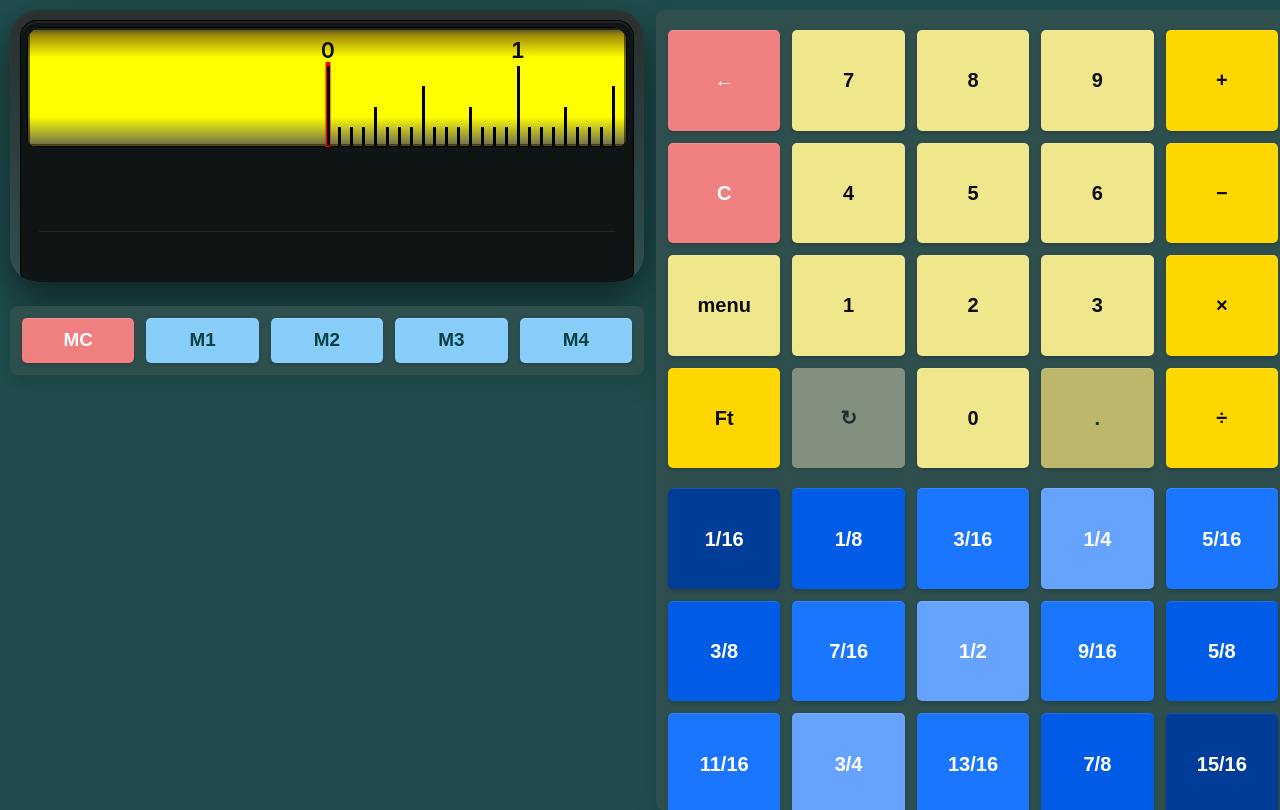
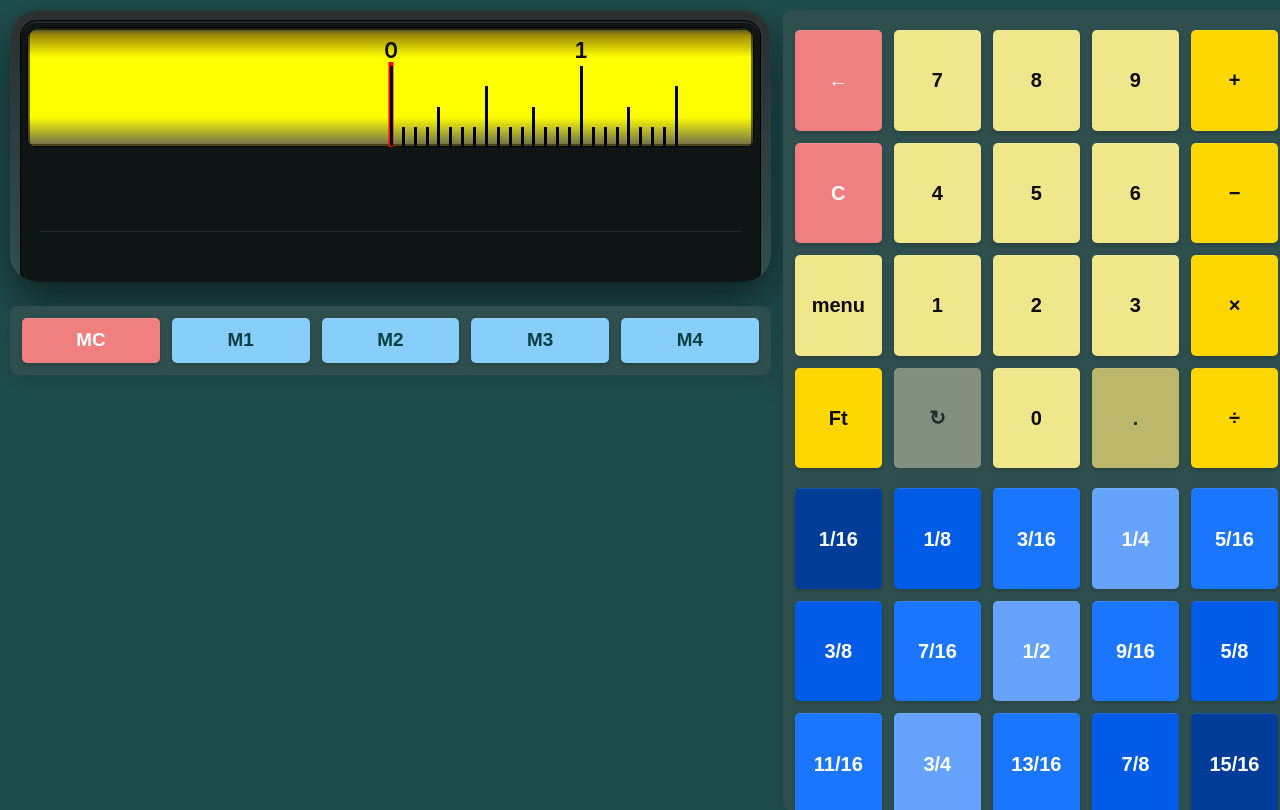
Before and after one commit to raemennj/projects, a plain HTML site: page calc_screens.html in a window 1280 px wide. Drawn offline with nearby package versions, Linux system fonts and the light colour scheme; a web font is replaced by a local one.

Commit message:
Update layout-landscape.css

```diff
--- a/layout-landscape.css
+++ b/layout-landscape.css
@@ -1,34 +1,31 @@
 /* layout-landscape.css
-   Landscape-only layout overrides (force full safe-area width)
-   Load this AFTER your main CSS.
+   Landscape-only layout for Inch Calc
+   - Full safe-area width/height
+   - Left column widened (60%) for Bezel + Memory
+   - Panels stretch to fill their columns
 */
 
 @media (orientation: landscape), (min-aspect-ratio: 1/1) {
 
-  /* 0) Safety: ensure the file is really loaded (temporary visual check)
-     Uncomment for a quick test, then re-comment:
-  body { outline: 3px solid lime !important; }
-  */
+  /* ===== Global safeguards ===== */
 
-  /* 1) Kill any width caps from portrait */
+  /* Neutralize portrait constraints and ancestors that might clamp width */
   :root {
-    --card-max: 99999px; /* neutralize clamp upper bound */
+    --card-max: 99999px;   /* defeat clamp upper bound */
+    --left-col-fr: 0.6fr;  /* widen left side */
+    --right-col-fr: 0.4fr; /* right side */
   }
 
-  /* 2) Ancestors must not clamp the width */
   html, body, #app {
     width: 100% !important;
     max-width: none !important;
     box-sizing: border-box;
   }
 
-  /* Portrait had body as flex; that can center & shrink the child.
-     Make the body a normal block container in landscape.
-  */
+  /* Portrait used flex on body; switch to block so children can fill width */
   body {
     display: block !important;
     margin: 0;
-    /* Respect all safe areas */
     padding:
       calc(env(safe-area-inset-top, 0px) + 10px)
       calc(env(safe-area-inset-right, 0px) + 10px)
@@ -38,62 +35,84 @@
     overflow: hidden;
   }
 
-  /* 3) FORCE the card to fill the safe-area viewport width/height */
+  /* ===== Card fills safe-area viewport and becomes a 2-col grid ===== */
   .card,
   #card {
-    /* Overwrite the portrait clamp */
     width: calc(100dvw - env(safe-area-inset-left, 0px) - env(safe-area-inset-right, 0px)) !important;
     height: calc(100dvh - env(safe-area-inset-top, 0px) - env(safe-area-inset-bottom, 0px)) !important;
 
     max-width: none !important;
     max-height: none !important;
 
-    margin: 0 !important;             /* defeat margin:auto centering */
-    padding: 0;                        /* grid gaps handle spacing */
+    margin: 0 !important;
+    padding: 0;
     box-sizing: border-box;
 
     display: grid !important;
-    grid-template-columns: 1fr 1fr;    /* left / right halves */
+    grid-template-columns: var(--left-col-fr) var(--right-col-fr);
     grid-auto-rows: minmax(0, 1fr);
     grid-auto-flow: row;
     gap: var(--gap);
   }
 
-  /* 4) Left column: Bezel stacked over Memory */
+  /* ===== Left column: Bezel stacked over Memory (wider) ===== */
+
+  /* Make sure panels stretch fully across their column */
+  .bezel,
+  .memory,
+  .panel {
+    width: 100% !important;
+    max-width: none !important;
+    justify-self: stretch !important;
+    align-self: stretch; /* allow height growth within the grid row */
+  }
+
+  /* Place bezel at row 1 (top-left) */
   .bezel {
     grid-column: 1;
     grid-row: 1;
     margin: 0 0 var(--gap) 0;
   }
 
+  /* Place memory below bezel in left column */
   .memory {
     grid-column: 1;
     grid-row: 2;
-    align-self: end;
-    max-height: 40dvh;
+    /* allow memory to be comfortably tall; tweak as you like */
+    max-height: none;      /* was 40dvh; remove cap to avoid crowding */
     overflow: clip;
   }
 
+  /* Keep bezel internals behaving */
+  .bezel__rim {
+    width: 100%;
+    box-sizing: border-box;
+  }
+
+  /* Results/history usability */
   .results .pad { gap: 8px; }
   .history { max-height: 100%; overflow: auto; }
 
-  /* 5) Right column: Keypad (console + fractions) occupies entire right half */
+  /* Optional: use width gracefully */
+  .row.input { font-size: clamp(20px, 2.2vw, 30px); }
+  .output    { font-size: clamp(20px, 1.9vw, 30px); }
+
+  /* ===== Right column: Keypad (console + fractions) ===== */
   .keypad {
     grid-column: 2 / 3;
     grid-row: 1 / -1;
 
     display: grid;
-    grid-template-rows: auto 1fr;   /* console on top, fractions below */
+    grid-template-rows: auto 1fr;  /* console above, fractions below */
     gap: var(--gap);
 
-    /* Tile sizing from safe-area-visible height */
+    /* Compute responsive tile height from safe-area height */
     --available-h: calc(100dvh - env(safe-area-inset-top, 0px) - env(safe-area-inset-bottom, 0px));
     --land-rows: 7;          /* 4 console + 3 fractions */
     --land-gap-count: 8;     /* 4 + 3 + 1 between grids */
     --tile-h: calc((var(--available-h) - var(--land-gap-count) * var(--gap)) / var(--land-rows));
   }
 
-  /* Generous but safe tap targets */
   :root {
     --tile-min: 44px;
     --tile-max: 120px;
@@ -110,6 +129,9 @@
 
   .keypad.pad { padding: var(--pad); }
 
-  /* 6) Ensure panels don’t inherit stray max-widths */
-  .panel { max-width: none !important; }
+  /* In case any outer wrapper tries to constrain children */
+  body > *,
+  body > * > * {
+    max-width: none !important;
+  }
 }
```
